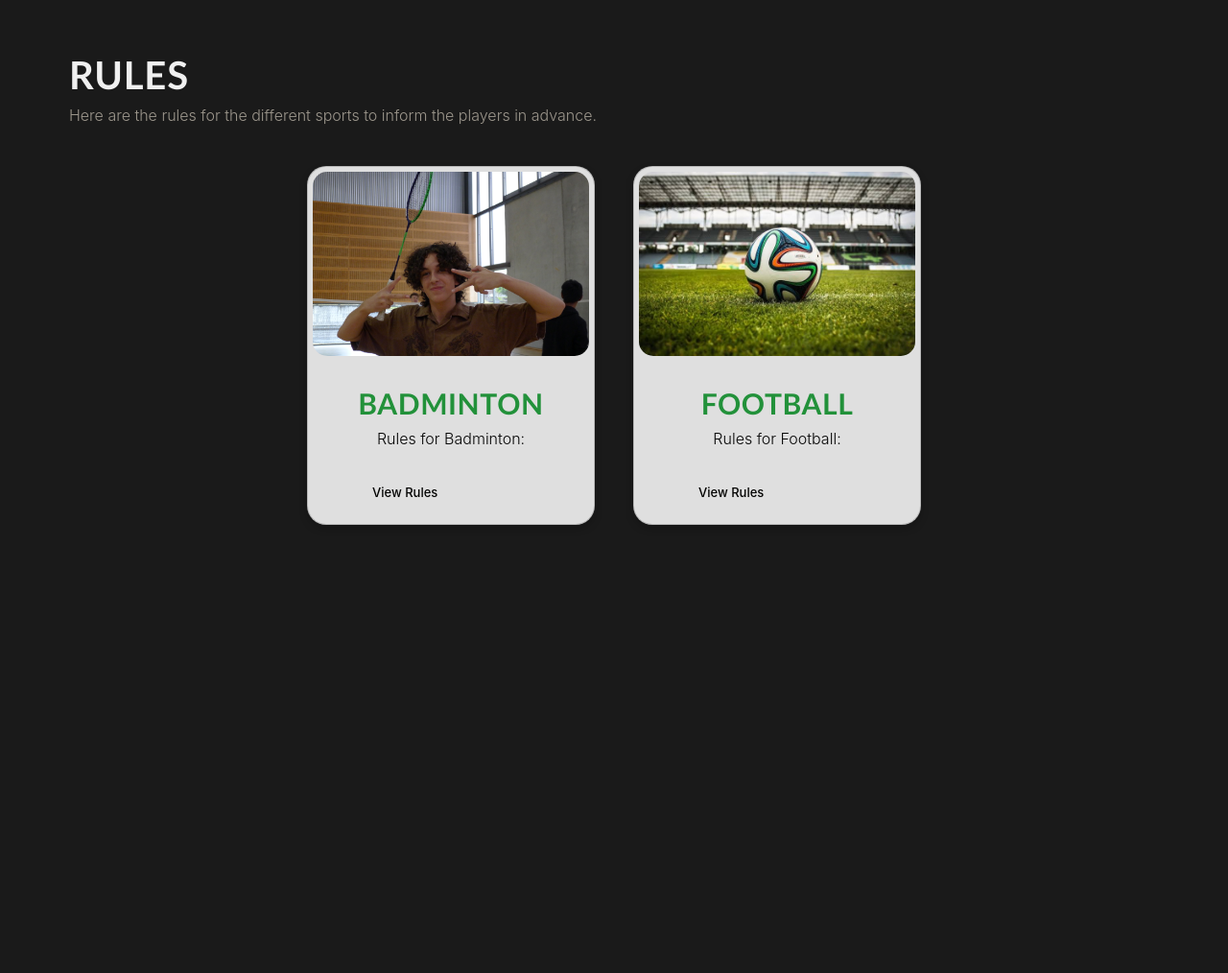
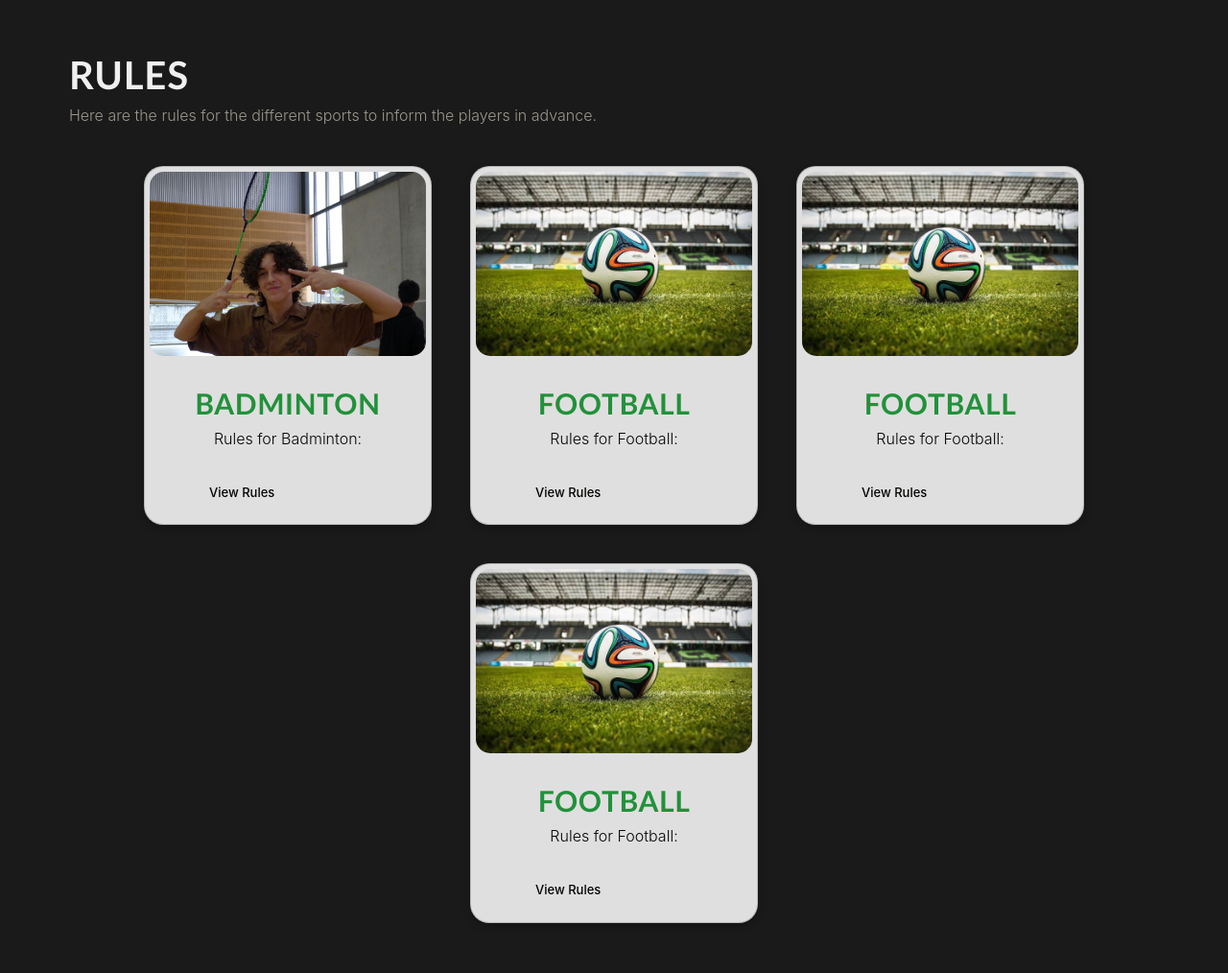
Before and after one commit to CarlySo132/L3-Computer-Science-Project, a Flask app: page /rules in a window 1280 px wide. Shown: the part 60-1074 px from the top of the page at 96% size. Before the commit the page ends 607 px from the top, so only its background shows below. Run offline with Flask 3, Linux system fonts and the light colour scheme.

Commit message:
more cards

```diff
--- a/templates/rules.html
+++ b/templates/rules.html
@@ -22,6 +22,22 @@
             <a href="{{ url_for('football') }}" class="btn">View Rules</a>
         </div>
     </div>
+    <div class="card">
+        <img src="{{ url_for('static', filename='images (2).jpeg')}}" class="card-img-top" alt="Football">
+        <div class="card-content">
+            <h5>Football</h5>
+            <p>Rules for Football:</p>
+            <a href="{{ url_for('football') }}" class="btn">View Rules</a>
+        </div>
+    </div>
+    <div class="card">
+        <img src="{{ url_for('static', filename='images (2).jpeg')}}" class="card-img-top" alt="Football">
+        <div class="card-content">
+            <h5>Football</h5>
+            <p>Rules for Football:</p>
+            <a href="{{ url_for('football') }}" class="btn">View Rules</a>
+        </div>
+    </div>
 </div>
 
 
```
